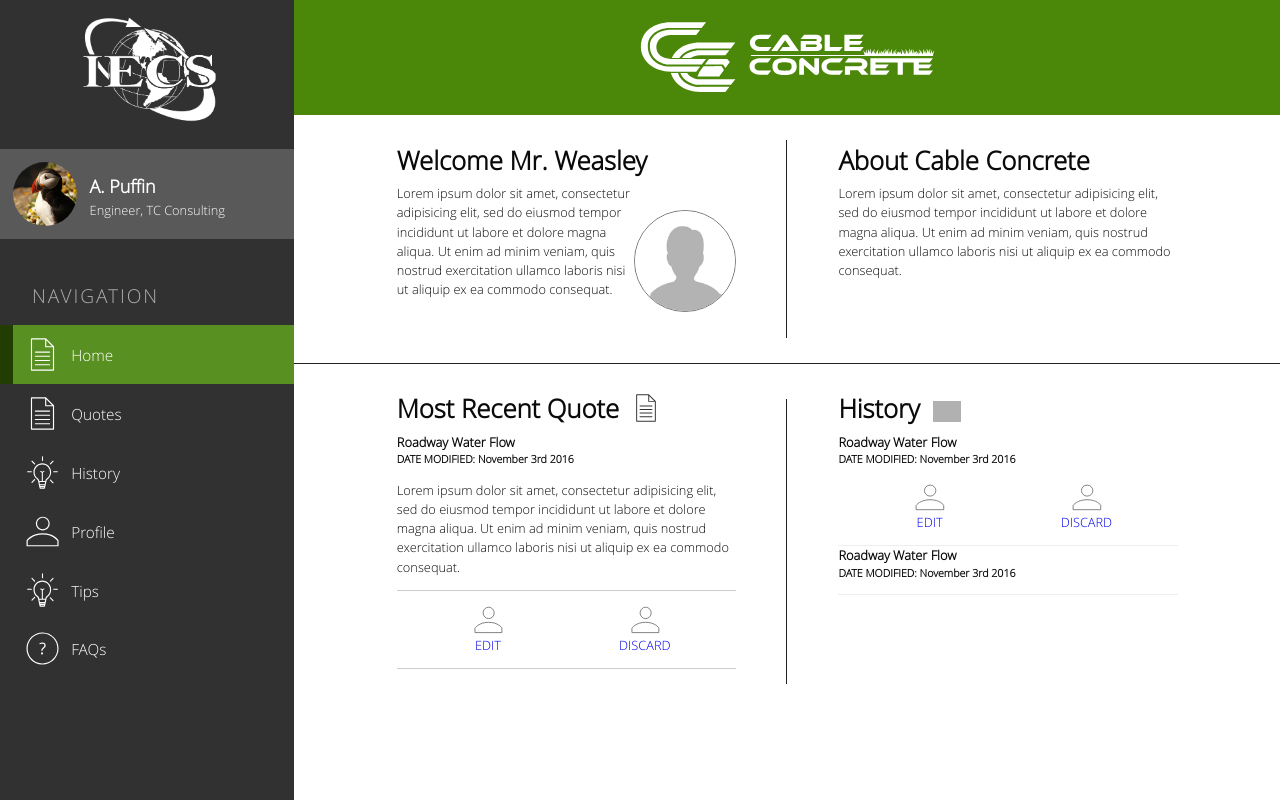
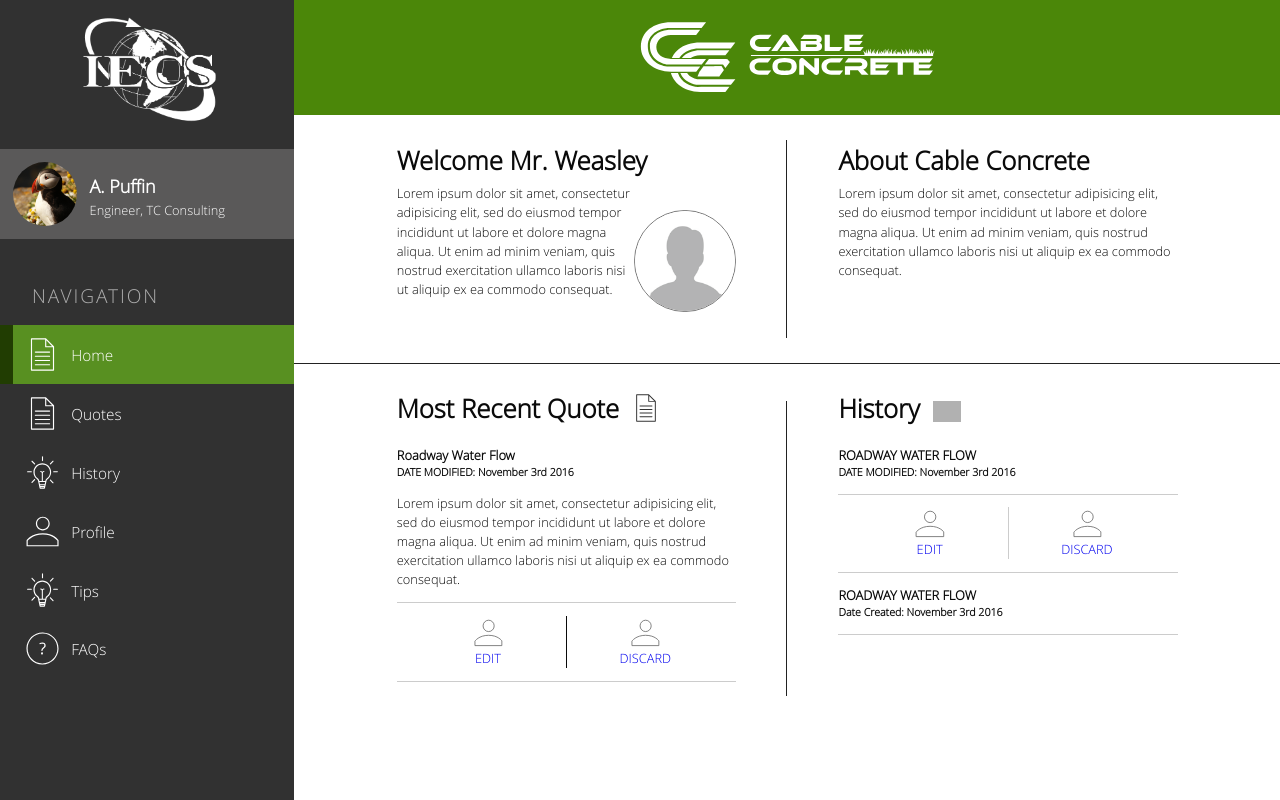
Before and after one commit to tinavandervecht/iecs, a PHP site: page /dashboard.html in a window 1280 px wide. Run offline with PHP 8.4, Linux system fonts and the light colour scheme; grey boxes are pictures that could not be loaded.

Commit message:
changes to the dashboard

```diff
--- a/css/app.css
+++ b/css/app.css
@@ -590,25 +590,30 @@ label .tip:hover + .tipCont{
 
 .quote{
   padding-bottom: 2em;
+  padding-top: 1em;
+  border-color: #ccc;
 }
 #quotes .quote{
   cursor: pointer;
   -moz-user-select:none;
   -webkit-user-select:none;
   user-select:none;
-  border-bottom: thin solid #eee;
+  border-bottom: thin solid #ccc;
   padding-bottom: 0;
+}
+#quotes .quote .title{
+  text-transform: uppercase;
 }
 #quotes .quote.closed{
   padding-bottom: 1em;
 }
 #quotes .buttons{
-border:none;
-  margin:0em;
+  border-bottom:none;
+  margin-top:1em;
+  border-color: inherit;
 }
 .quote.closed .buttons{
   display: none;
-
 }
 
 .buttons .left{
@@ -620,6 +625,8 @@ border:none;
   float: right;
   width:50%;
   text-align: center;
+  border-left: thin solid #200;
+  border-color:inherit;
 }
 
 .left img.centered, .right img.centered{
--- a/dashboard.html
+++ b/dashboard.html
@@ -100,7 +100,7 @@
             <!-- ======================================= -->
             <div class="quote closed">
               <h4 class="title">Roadway Water Flow</h4>
-              <h5 class="dateModified">DATE MODIFIED: <span class="date"> November 3rd 2016</span></h5>
+              <h5 class="dateModified">Date Created: <span class="date"> November 3rd 2016</span></h5>
                 <div class="buttons clearfix">
                   <div class="left">
                     <a href="#" class="clearfix">
--- a/js/dash.js
+++ b/js/dash.js
@@ -6,6 +6,9 @@ $(document).foundation();
 function toggleState(event){
   var it = event.currentTarget;
   it.classList.toggle('closed');
+  TweenLite.fromTo(it.querySelector('.buttons .left'),1,{opacity:0},{opacity:1});
+  TweenLite.fromTo(it.querySelector('.buttons .right'),1,{opacity:0},{opacity:1});
+
 }
 
 
```
